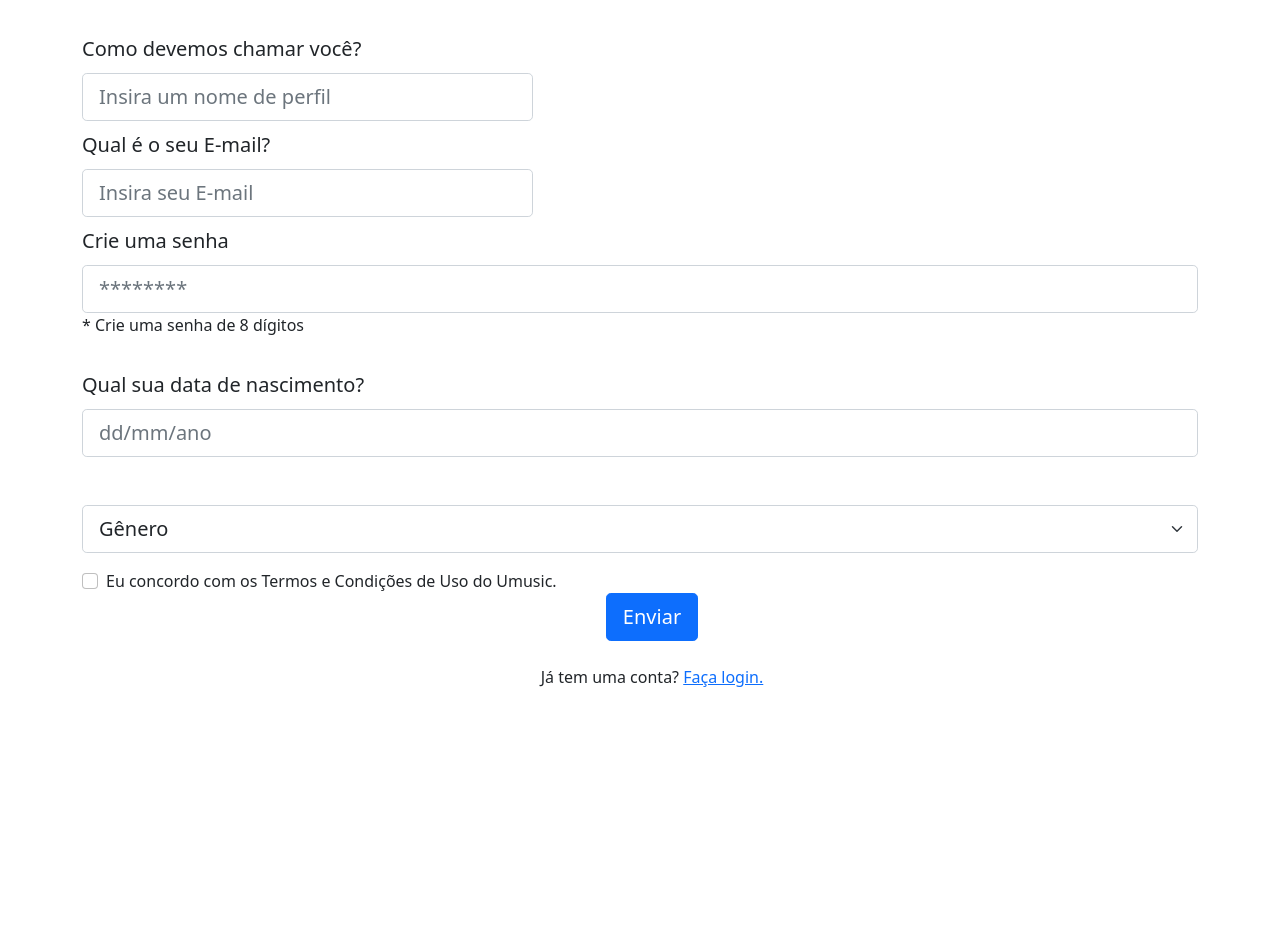
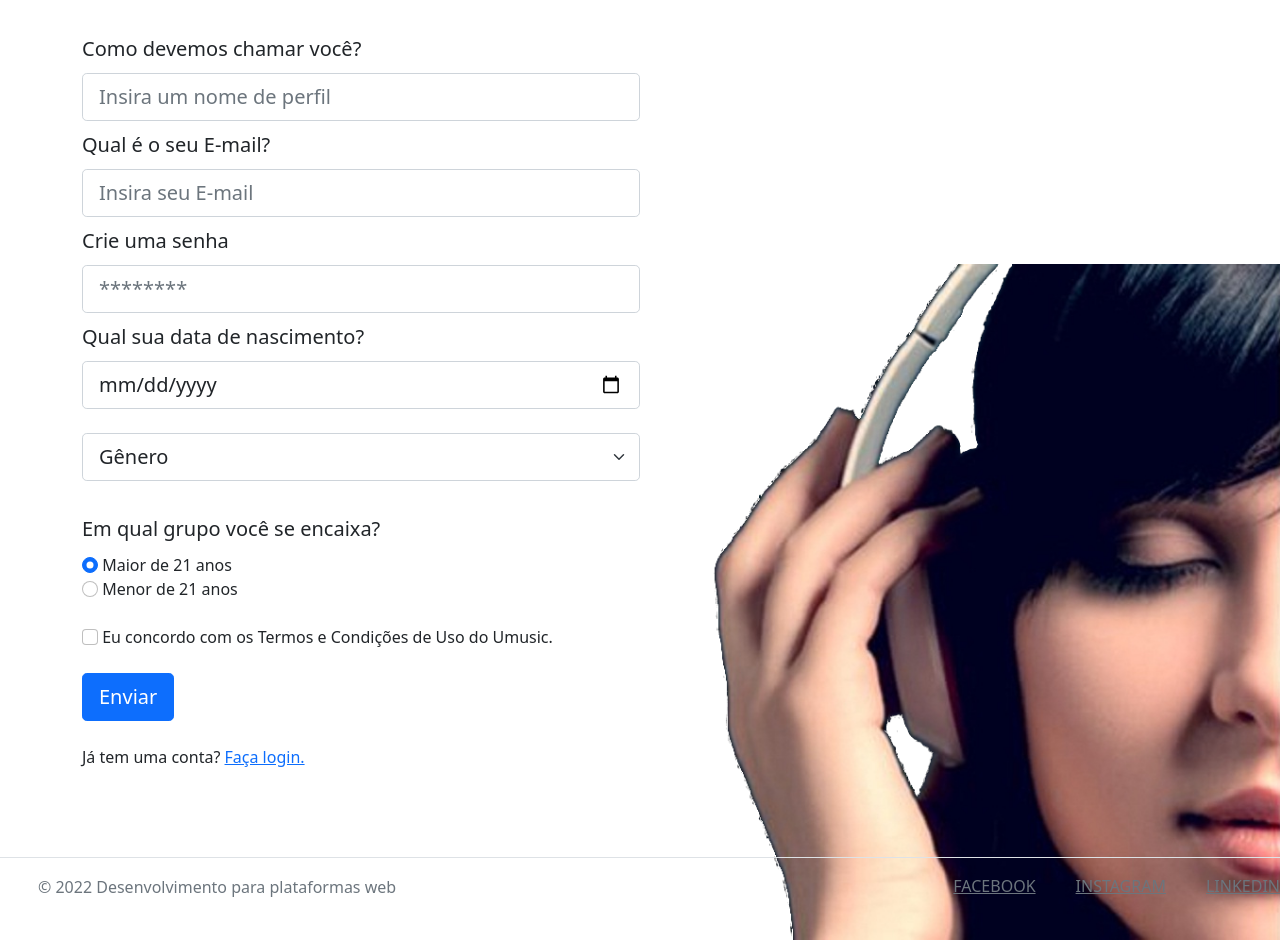
Before and after one commit to Escowolf/Umusic, a plain HTML site: page cadastro.html in a window 1280 px wide. Shown: the part 180-1120 px from the top of the page. Before the commit the page ends 885 px from the top, so only its background shows below. Drawn offline with nearby package versions, Linux system fonts and the light colour scheme.

Commit message:
update images+css

```diff
--- a/cadastro.html
+++ b/cadastro.html
@@ -7,9 +7,14 @@
     <title>Cadastro</title>
     <link href="https://cdn.jsdelivr.net/npm/bootstrap@5.1.3/dist/css/bootstrap.min.css" rel="stylesheet" integrity="sha384-1BmE4kWBq78iYhFldvKuhfTAU6auU8tT94WrHftjDbrCEXSU1oBoqyl2QvZ6jIW3" crossorigin="anonymous">
     <script src="https://cdn.jsdelivr.net/npm/bootstrap@5.1.3/dist/js/bootstrap.bundle.min.js" integrity="sha384-ka7Sk0Gln4gmtz2MlQnikT1wXgYsOg+OMhuP+IlRH9sENBO0LRn5q+8nbTov4+1p" crossorigin="anonymous"></script>
-
+<style>
+  input{
+    max-width: 50%;
+  }
+</style>
 </head>
-<body>
+<body style="background-image:url(./img/concentradInv.png);background-repeat: no-repeat;background-attachment: fixed;
+background-position: right bottom;background-size: 50%;">
 
     <header class="header">
 
@@ -41,47 +46,62 @@
       <br>
       <h1>Cadastro</h1>
       <br>
-    <div class="row">
+
+      <form action="">
           <label for="colFormLabelLg" class="col-sm-10 col-form-label col-form-label-lg">Como devemos chamar você?</label>
-        <div class="col-sm-5">
-          <input type="email" class="form-control form-control-lg" id="colFormLabelLg" placeholder="Insira um nome de perfil">
-        </div>
-    </div>
+            <input type="text" class="form-control form-control-lg" id="colFormLabelLg" placeholder="Insira um nome de perfil">
 
-    <div class="row">
           <label for="colFormLabelLg" class="col-sm-10 col-form-label col-form-label-lg">Qual é o seu E-mail?</label>
-        <div class="col-sm-5">
-          <input type="email" class="form-control form-control-lg" id="colFormLabelLg" placeholder="Insira seu E-mail">
-        </div>
-    </div>
+            <input type="email" class="form-control form-control-lg" placeholder="Insira seu E-mail">
 
           <label for="colFormLabelLg" class="col-sm-10 col-form-label col-form-label-lg">Crie uma senha</label>
           <input type="password" id="inputPassword5" class="form-control form-control-lg" aria-describedby="passwordHelpBlock" placeholder="********">
-    <label for="tip">* Crie uma senha de 8 dígitos</label>
- <br><br>
+
+          <!--<label for="tip">* Crie uma senha de 8 dígitos</label><br>-->
+
           <label for="colFormLabelLg" class="col-sm-10 col-form-label col-form-label-lg">Qual sua data de nascimento?</label>
-    <input type="datetime" class="form-control form-control-lg" placeholder="dd/mm/ano">
-    <br><br>
+          <input type="date" class="form-control form-control-lg" placeholder="dd/mm/ano"><br>
 
-    <select class="form-select form-select-lg mb-3" aria-label=".form-select-lg example">
+      <select class="form-select form-select-lg" style="max-width: 50%;">
           <option selected>Gênero</option>
           <option value="1">Feminino</option>
           <option value="2">Masculino</option>
           <option value="3">Não-Binário</option>
-    </select>
+      </select><br>
 
-    <div class="form-check">
+      <label for="colFormLabelLg" class="col-sm-10 col-form-label col-form-label-lg">Em qual grupo você se encaixa?</label><br>
+        <input class="form-check-input" type="radio" name="flexRadioDefault" id="flexRadioDefault1" checked>
+        <label class="form-check-label" for="flexRadioDefault1">
+          Maior de 21 anos
+        </label>
+      <br>
+        <input class="form-check-input" type="radio" name="flexRadioDefault" id="flexRadioDefault2">
+        <label for="radioButton">Menor de 21 anos</label>
+      <br><br>
           <input class="form-check-input" type="checkbox" value="" id="flexCheckDefault">
           <label class="form-check-label" for="flexCheckDefault">
               Eu concordo com os Termos e Condições de Uso do Umusic.
           </label> <br>
+          <br>
+          <input type="submit" value="Enviar" class="btn btn-primary btn-lg">
+      </form><br>
+      <p>Já tem uma conta? <a href="#">Faça login.</a></p>
+      <br><br>
+</div>
+<footer class="d-flex flex-wrap justify-content-between align-items-center py-3 my-4 border-top">
+  <div class="col-md-4 d-flex align-items-center">
+    <a href="/" class="mb-3 me-2 mb-md-0 text-muted text-decoration-none lh-1">
+      <svg class="bi" width="30" height="24"><use xlink:href="#bootstrap"></use></svg>
+    </a>
+    <span class="text-muted">© 2022 Desenvolvimento para plataformas web</span>
+  </div>
 
-<center>
-        <button type="button" class="btn btn-primary btn-lg">Enviar</button>
-        <br><br>
-        <p>Já tem uma conta? <a href="#">Faça login.</a></p>
-      </center>
-</div>
+  <ul class="nav col-md-4 justify-content-end list-unstyled d-flex">
+    <li class="ms-3"><a class="text-muted" href="#"><svg class="bi" width="24" height="24"><use xlink:href="#twitter"></use></svg>FACEBOOK</a></li>
+    <li class="ms-3"><a class="text-muted" href="#"><svg class="bi" width="24" height="24"><use xlink:href="#instagram"></use></svg>INSTAGRAM</a></li>
+    <li class="ms-3"><a class="text-muted" href="#"><svg class="bi" width="24" height="24"><use xlink:href="#facebook"></use></svg>LINKEDIN</a></li>
+  </ul>
+</footer>
 
 </body>
 </html>
```
Also changed, not shown: faq.html (+3 -3 lines), index.html (+13 -8 lines), img/concentrad.jpg (added), img/concentrad.png (added), img/concentradInv.png (added), img/happy_girl.jpg (added), img/happy_girl.png (added), img/happy_people.jpg (added), 1 other file. Lines whose indentation alone changed are shown as unchanged.
